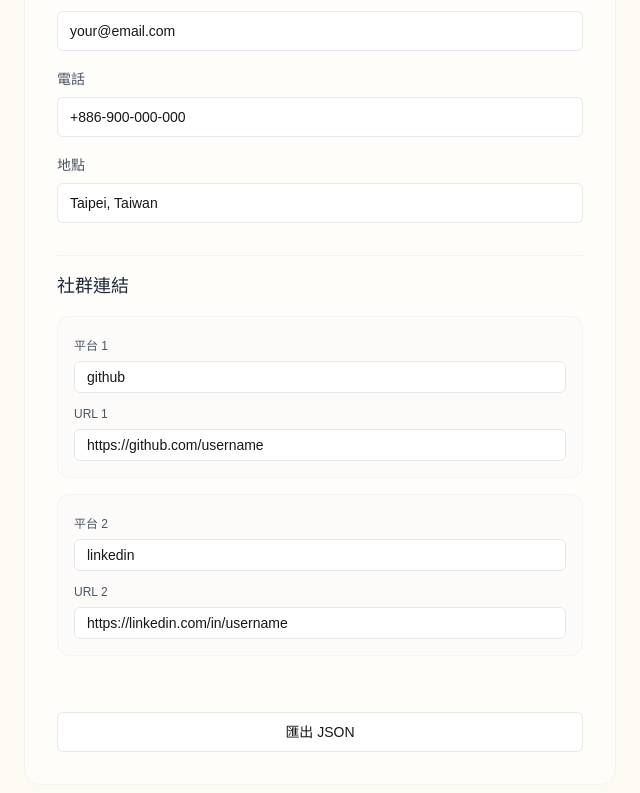
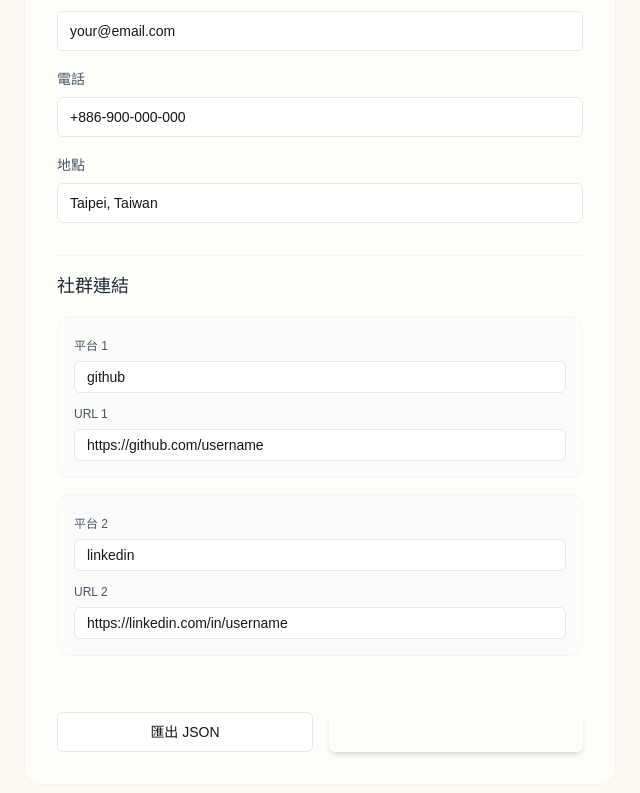
Before and after one commit to Padaming/simple-business-card, a Next.js app: page /editor in a window 1280 px wide. Shown: the part 1275-2068 px from the top of the page, without its empty margins (0-640 px from the left). Built offline with nearby package versions, Linux system fonts and the light colour scheme.

Commit message:
Re-implement Save Card using Client-Side File System Access API

```diff
--- a/presentation/components/CardEditor.tsx
+++ b/presentation/components/CardEditor.tsx
@@ -12,6 +12,7 @@ import { CardView } from './CardView';
 const updateCardUseCase = new UpdateCardUseCase();
 
 export function CardEditor() {
+  const [isSaving, setIsSaving] = useState(false);
   const [card, setCard] = useState<Card>({
     slug: 'preview',
     name: 'Your Name',
@@ -59,6 +60,46 @@ export function CardEditor() {
     link.download = `${card.slug || 'card'}.json`;
     link.click();
     URL.revokeObjectURL(url);
+  };
+
+  const handleSave = async () => {
+    try {
+      setIsSaving(true);
+
+      // Check for File System Access API support
+      if ('showSaveFilePicker' in window) {
+        try {
+          const handle = await (window as any).showSaveFilePicker({
+            suggestedName: `${card.slug}.json`,
+            types: [{
+              description: 'JSON Files',
+              accept: { 'application/json': ['.json'] },
+            }],
+          });
+
+          const writable = await handle.createWritable();
+          await writable.write(JSON.stringify(card, null, 2));
+          await writable.close();
+          alert('檔案儲存成功！');
+        } catch (err) {
+            // Check for AbortError (user cancelled)
+            if ((err as any).name !== 'AbortError') {
+                console.error('Save failed:', err);
+                // Fallback to simpler export on error (or just show alert)
+                alert('儲存檔案失敗，將改為下載檔案。');
+                handleExportJSON();
+            }
+        }
+      } else {
+        // Fallback for browsers not supporting File System Access API
+        handleExportJSON();
+      }
+    } catch (error) {
+      console.error(error);
+      alert('發生錯誤。');
+    } finally {
+      setIsSaving(false);
+    }
   };
 
   const getFruitAvatar = (name: string) => {
@@ -314,6 +355,13 @@ export function CardEditor() {
           <Button onClick={handleExportJSON} variant="outline" className="flex-1 border-gray-200 hover:bg-gray-50 hover:text-gray-900">
             匯出 JSON
           </Button>
+          <Button
+            onClick={handleSave}
+            className="flex-1 bg-soft-green hover:bg-[#8da379] text-white shadow-md hover:shadow-lg transition-all"
+            disabled={isSaving}
+          >
+            {isSaving ? '儲存中...' : '儲存檔案'}
+          </Button>
         </div>
       </div>
 
```
